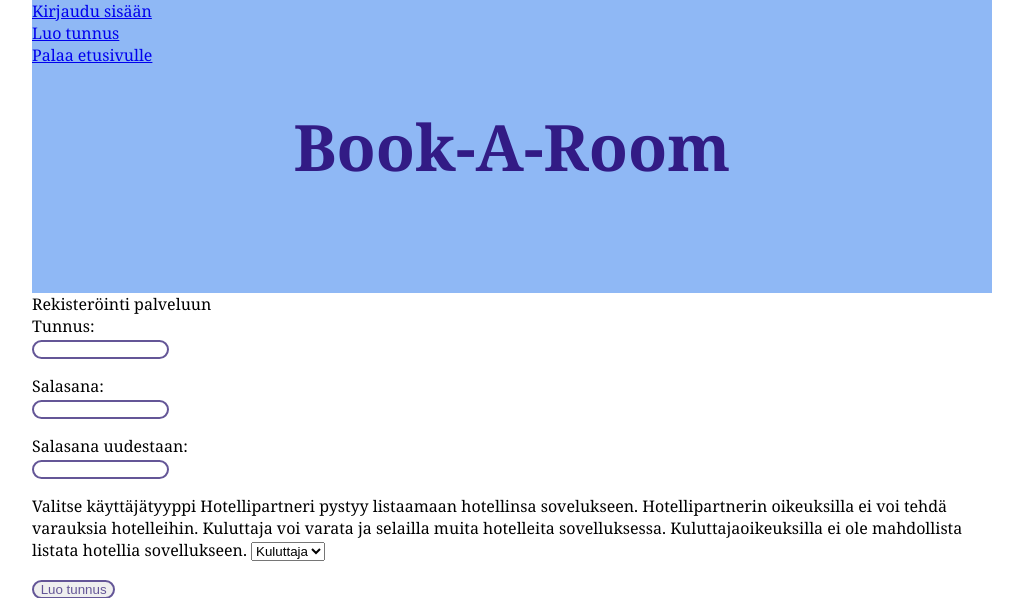
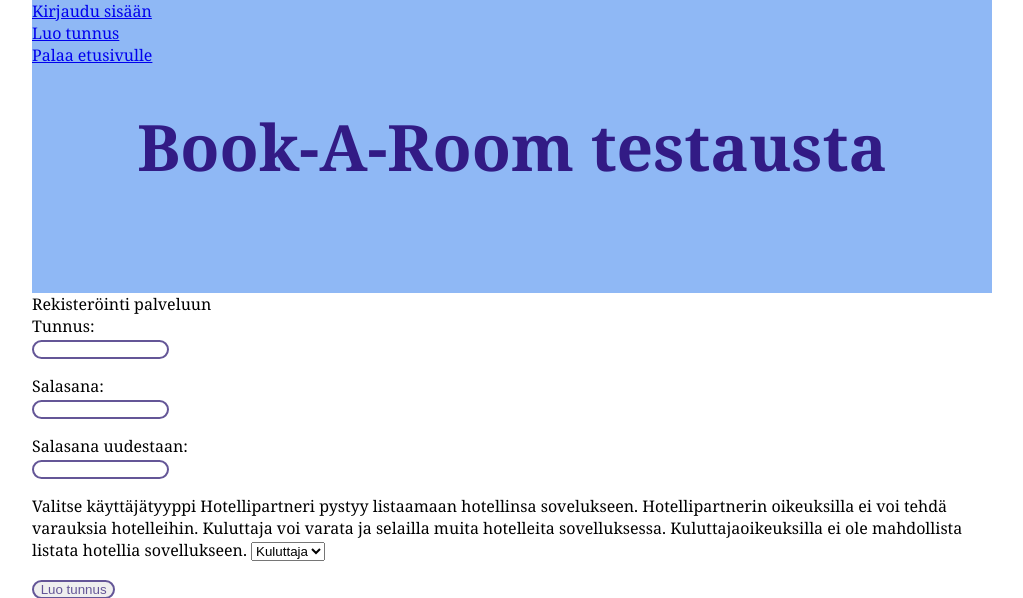
Before and after one commit to nellatuulikki/tsoha_2022, a Flask app: page /register in a window 1280 px wide. Shown: the top 598 px of the page, without its empty margins (128-1151 px from the left). Run offline with Flask 2, Linux system fonts and the light colour scheme.

Commit message:
Update header

```diff
--- a/templates/layout.html
+++ b/templates/layout.html
@@ -26,7 +26,7 @@
         <a href="/">Palaa etusivulle</a>
     </div>
     <div class="header">
-        <h1>Book-A-Room</h1>
+        <h1>Book-A-Room testausta</h1>
     </div>
     {% block content %}{% endblock %}
 </body>
```
